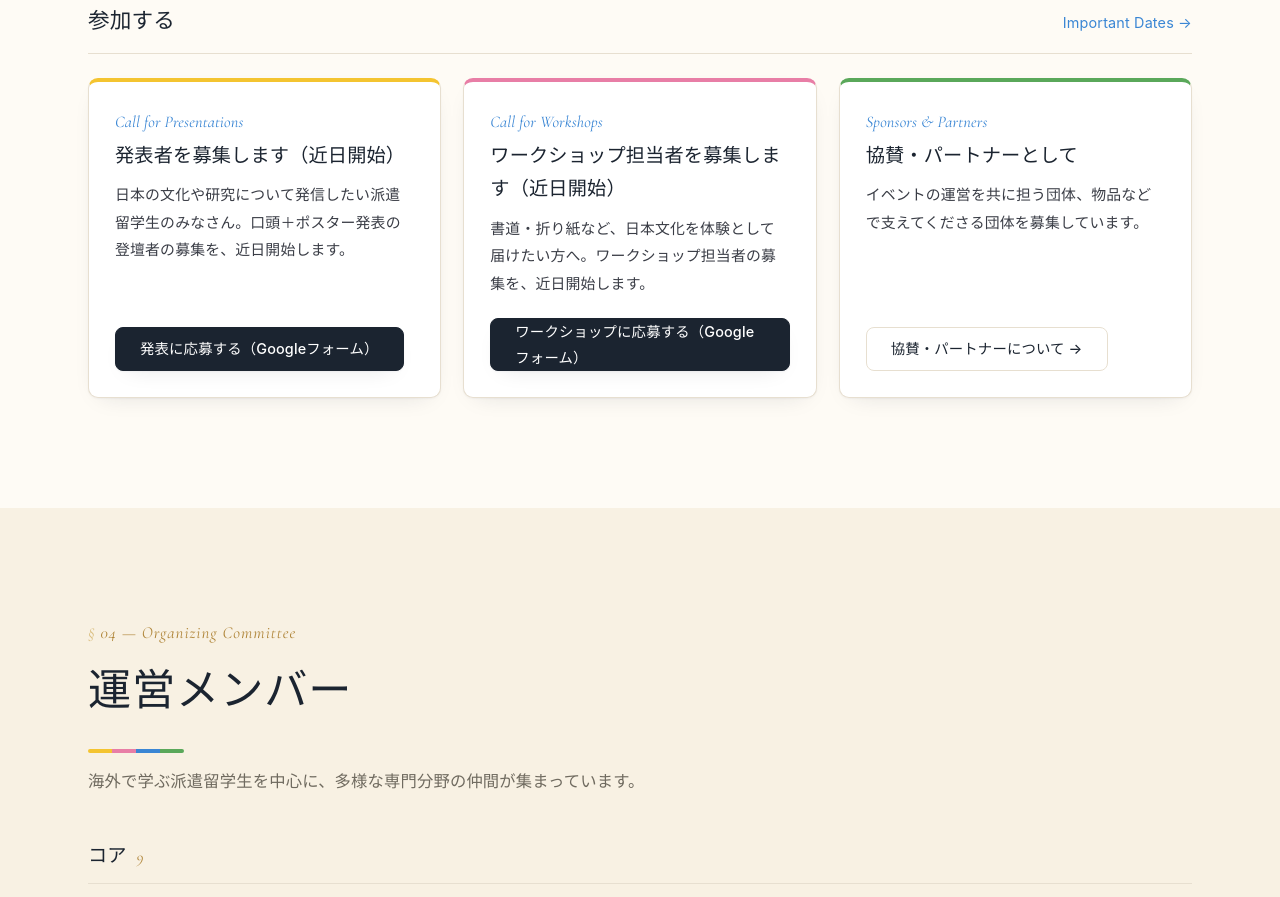
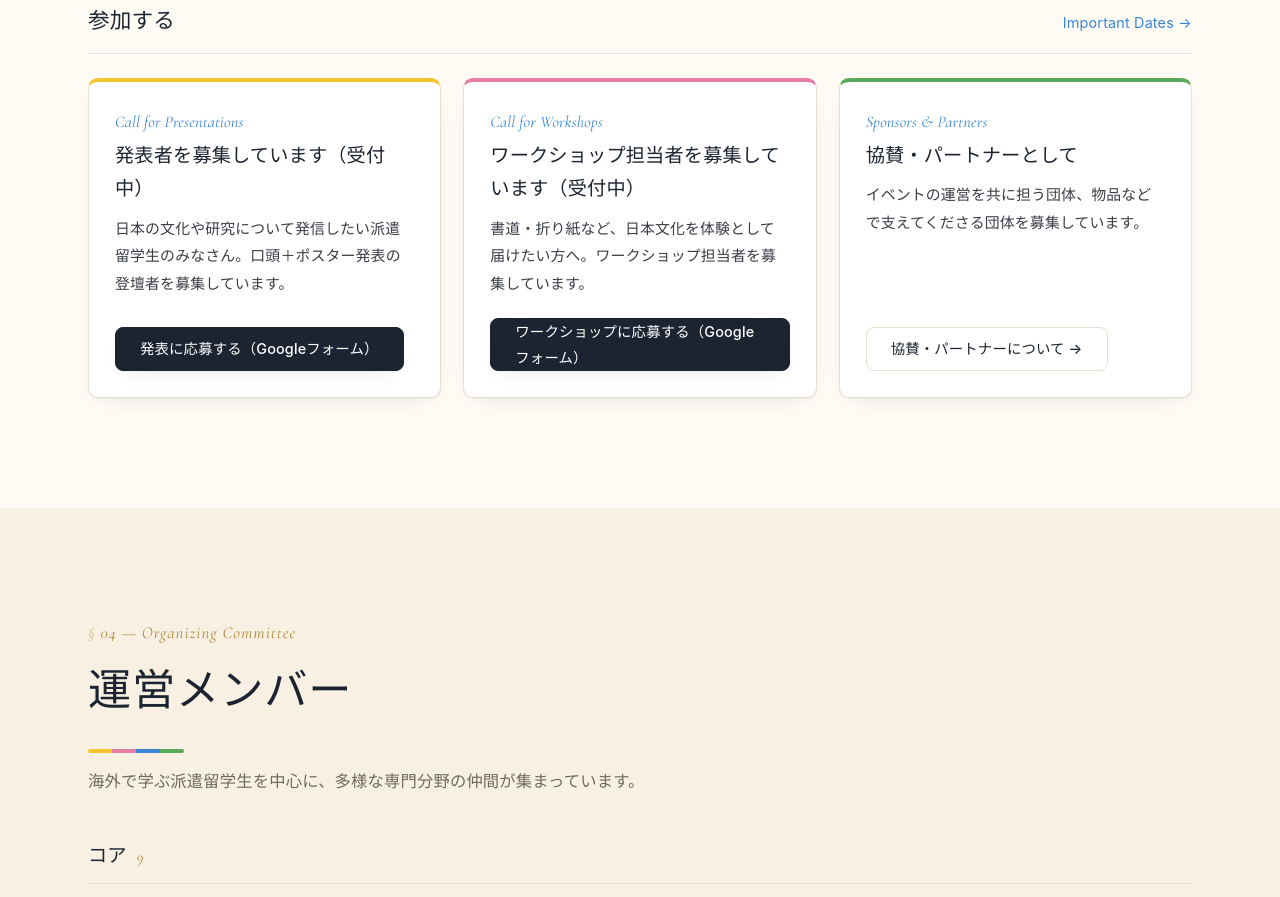
Before and after one commit to tobe-lab-jp/web, a plain HTML site: page index.html in a window 1280 px wide. Shown: the part 6779-7676 px from the top of the page. Drawn offline with nearby package versions, Linux system fonts and the light colour scheme.

Commit message:
Update index.html

```diff
--- a/index.html
+++ b/index.html
@@ -239,15 +239,15 @@
       <div class="cta-grid">
         <article class="cta-card cta-y">
           <span class="cta-en">Call for Presentations</span>
-          <h3 data-ja="発表者を募集します（近日開始）" data-en="Call for presenters (opening soon)">発表者を募集します（近日開始）</h3>
-          <p data-ja="日本の文化や研究について発信したい派遣留学生のみなさん。口頭＋ポスター発表の登壇者の募集を、近日開始します。" data-en="For exchange students who want to share Japanese culture or research — the call for oral and poster presenters will open soon.">日本の文化や研究について発信したい派遣留学生のみなさん。口頭＋ポスター発表の登壇者の募集を、近日開始します。</p>
+          <h3 data-ja="発表者を募集しています（受付中）" data-en="Call for presenters (now open)">発表者を募集しています（受付中）</h3>
+          <p data-ja="日本の文化や研究について発信したい派遣留学生のみなさん。口頭＋ポスター発表の登壇者を募集しています。" data-en="For exchange students who want to share Japanese culture or research — the call for oral and poster presenters is now open.">日本の文化や研究について発信したい派遣留学生のみなさん。口頭＋ポスター発表の登壇者を募集しています。</p>
           <!-- Google フォームの URL は config.js の forms.presentation に貼ってください -->
           <a class="btn btn-primary btn-sm" data-form="presentation" data-pending-ja="応募フォームは近日公開" data-pending-en="Application form coming soon" data-ja="発表に応募する（Googleフォーム）" data-en="Apply to present (Google Form)">発表に応募する（Googleフォーム）</a>
         </article>
         <article class="cta-card cta-p">
           <span class="cta-en">Call for Workshops</span>
-          <h3 data-ja="ワークショップ担当者を募集します（近日開始）" data-en="Call for workshop leaders (opening soon)">ワークショップ担当者を募集します（近日開始）</h3>
-          <p data-ja="書道・折り紙など、日本文化を体験として届けたい方へ。ワークショップ担当者の募集を、近日開始します。" data-en="For those who'd like to share Japanese culture as an experience — calligraphy, origami and more. The call for workshop leaders will open soon.">書道・折り紙など、日本文化を体験として届けたい方へ。ワークショップ担当者の募集を、近日開始します。</p>
+          <h3 data-ja="ワークショップ担当者を募集しています（受付中）" data-en="Call for workshop leaders (now open)">ワークショップ担当者を募集しています（受付中）</h3>
+          <p data-ja="書道・折り紙など、日本文化を体験として届けたい方へ。ワークショップ担当者を募集しています。" data-en="For those who'd like to share Japanese culture as an experience — calligraphy, origami and more. The call for workshop leaders is now open.">書道・折り紙など、日本文化を体験として届けたい方へ。ワークショップ担当者を募集しています。</p>
           <!-- Google フォームの URL は config.js の forms.workshop に貼ってください -->
           <a class="btn btn-primary btn-sm" data-form="workshop" data-pending-ja="応募フォームは近日公開" data-pending-en="Application form coming soon" data-ja="ワークショップに応募する（Googleフォーム）" data-en="Apply to lead (Google Form)">ワークショップに応募する（Googleフォーム）</a>
         </article>
@@ -261,7 +261,6 @@
     </div>
   </div>
 </section>
-
 <!-- ============ ORGANIZING COMMITTEE / 運営メンバー ============ -->
 <section class="section section-alt reveal in" id="members">
   <div class="container">
```
